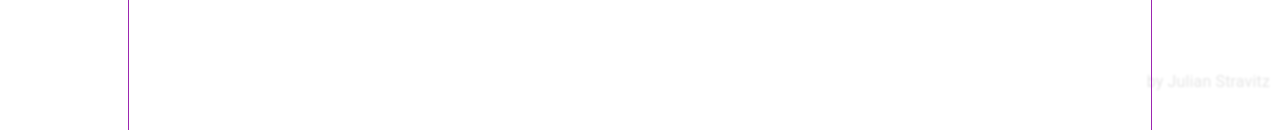
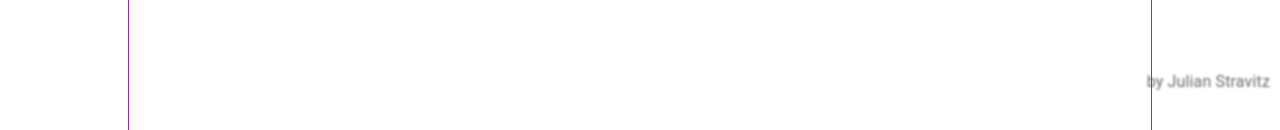
Before and after one commit to Julzz23/todoapp, a React (Create React App) app: page / in a window 1280 px wide. Shown: the part 696-826 px from the top of the page. Built offline with nearby package versions, Linux system fonts and the light colour scheme.

Commit message:
arreglo firma

```diff
--- a/src/App.js
+++ b/src/App.js
@@ -13,7 +13,7 @@ import { createTheme, ThemeProvider } from "@mui/material/styles";
 import { CssBaseline, Box, IconButton } from "@mui/material";
 import Brightness7Icon from "@mui/icons-material/Brightness7";
 import Brightness4Icon from "@mui/icons-material/Brightness4";
-
+import Signature from "./components/Signature";
 import TodoApp from "./components/TodoApp";
 
 function App() {
@@ -28,6 +28,8 @@ function App() {
   const toggleColorMode = () => {
     setDarkMode(!darkMode);
   };
+  const signatureColor = theme.palette.mode === 'dark' ? "rgba(255, 255, 255, 0.2)" : "rgba(0, 0, 0, 0.1)";
+
 
   return (
     <ThemeProvider theme={theme}>
@@ -53,6 +55,7 @@ function App() {
         </IconButton>
       </Box>
       <TodoApp darkMode={darkMode} />
+      <Signature color={signatureColor} />
     </ThemeProvider>
   );
 }
--- /dev/null
+++ b/src/components/Signature.jsx
@@ -0,0 +1,22 @@
+
+import React from 'react';
+
+function Signature({ color }) {
+  return (
+    <div
+      style={{
+        position: "fixed",
+        right: "10px",
+        bottom: "10px",
+        fontSize: "1em",
+        color: color,
+        zIndex: -1,
+        filter: "blur(1px)",
+      }}
+    >
+      by Julian Stravitz
+    </div>
+  );
+}
+
+export default Signature;
--- a/src/components/TodoApp.jsx
+++ b/src/components/TodoApp.jsx
@@ -2,6 +2,7 @@ import React, { useState, useEffect } from "react";
 import { Typography, useTheme } from "@mui/material";
 import AddTodo from "./AddTodo";
 import TodoList from "./TodoList";
+import Signature from "./Signature";
 
 const TodoApp = () => {
   const [todos, setTodos] = useState(() => {
@@ -14,6 +15,10 @@ const TodoApp = () => {
   });
 
   const theme = useTheme();
+  const signatureColor =
+    theme.palette.type === "dark"
+      ? "rgba(255, 255, 255, 0.5)"
+      : "rgba(0, 0, 0, 0.5)";
 
   useEffect(() => {
     localStorage.setItem("todos", JSON.stringify(todos));
@@ -93,19 +98,7 @@ const TodoApp = () => {
           deleteTodo={deleteTodo}
         />
       </div>
-      <div
-        style={{
-          position: "fixed",
-          right: "10px",
-          bottom: "10px",
-          fontSize: "1em",
-          color: theme === 'dark' ? "rgba(255, 255, 255, 0.1)" : "rgba(0, 0, 0, 0.1)",
-          zIndex: -1,
-          filter: "blur(1px)",
-        }}
-      >
-        by Julian Stravitz
-      </div>
+      <Signature color={signatureColor} />
     </div>
   );
 };
```
